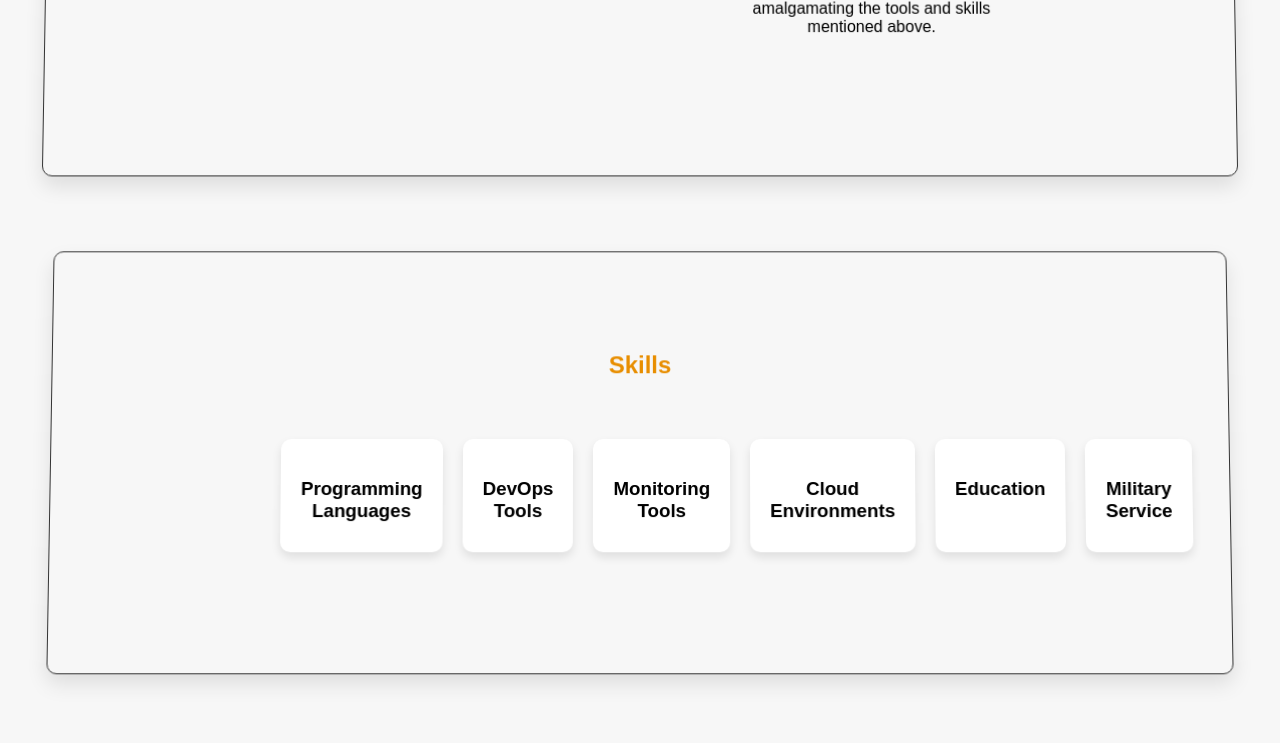
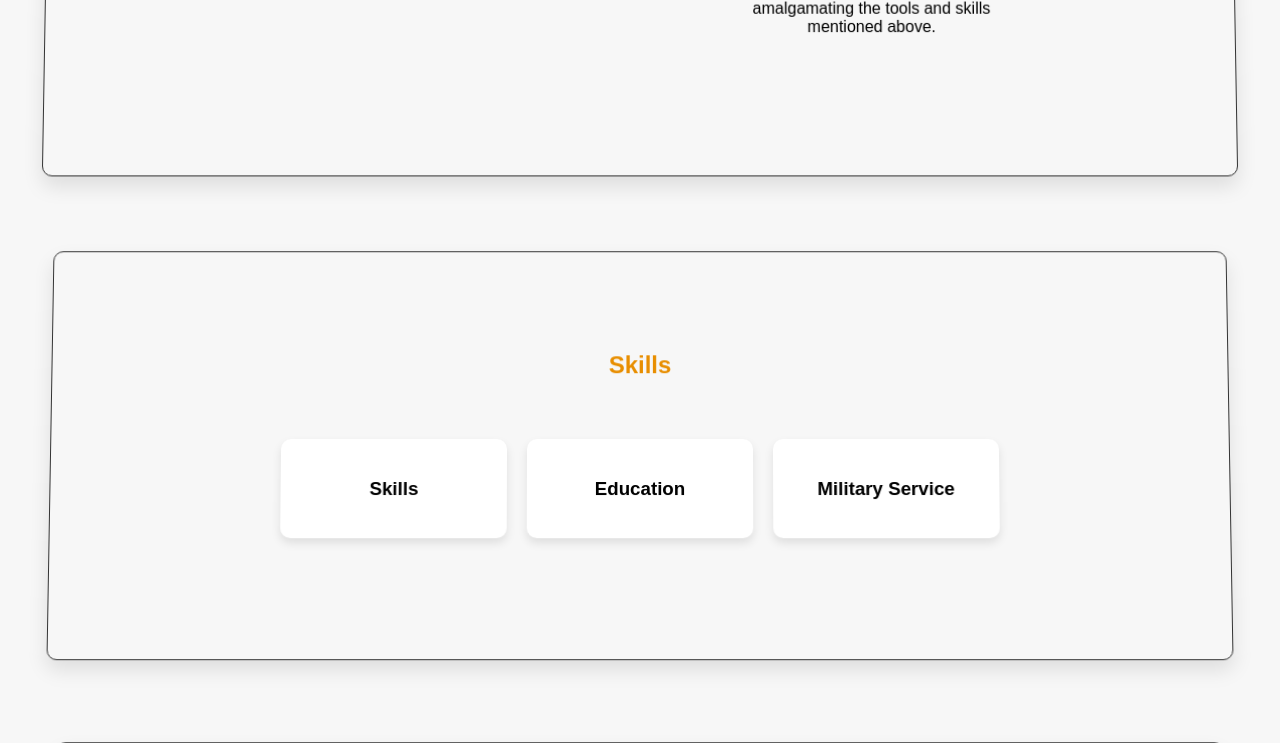
Before and after one commit to yotamdavid/profile_wabsite, a Flask app: page / in a window 1280 px wide. Shown: the part 906-1649 px from the top of the page. Run offline with Flask 2, Linux system fonts and the light colour scheme.

Commit message:
Update index.html

```diff
--- a/web_project/templates/index.html
+++ b/web_project/templates/index.html
@@ -48,17 +48,16 @@
     <section id="skills" class="section">
         <h2>Skills</h2>
         <div class="categories">
-            <div class="category" id="programming-category">
-                <h3 class="category-title">Programming Languages</h3>
+            <div class="category" id="skills-category">
+                <h3>Skills</h3>
                 <div class="category-content">
+                    <h4>Programming Languages</h4>
                     <ul>
-                        <li>Python, Bash, Linux, HTML, CSS, JS</li>
+                        <li>Python Scripting</li>
+                        <!-- ניתן להוסיף כאן שפות תכנות נוספות -->
                     </ul>
-                </div>
-            </div>
-            <div class="category" id="tools-category">
-                <h3 class="category-title">DevOps Tools</h3>
-                <div class="category-content">
+
+                    <h4>DevOps Tools</h4>
                     <ul>
                         <li>Git and GitHub</li>
                         <li>Jenkins</li>
@@ -68,24 +67,19 @@
                         <li>Terraform</li>
                         <li>Helm</li>
                         <li>CI/CD Pipelines</li>
-                        <li>ArgoCD</li>
                     </ul>
-                </div>
-            </div>
-            <div class="category" id="monitoring-category">
-                <h3 class="category-title">Monitoring Tools</h3>
-                <div class="category-content">
+
+                    <h4>Monitoring Tools</h4>
                     <ul>
-                        <li>Prometheus, Grafana</li>
+                        <li>Cloud-Native Monitoring (Prometheus, Grafana)</li>
+                        <!-- ניתן להוסיף כאן כלים נוספים -->
                     </ul>
-                </div>
-            </div>
-            <div class="category" id="cloud-category">
-                <h3 class="category-title">Cloud Environments</h3>
-                <div class="category-content">
+
+                    <h4>Cloud Environments</h4>
                     <ul>
                         <li>AWS and Google Cloud</li>
                         <li>Cloud Tools (AMIs, Security Groups, Load Balancers, etc.)</li>
+                        <!-- ניתן להוסיף כאן סביבות ענן נוספות -->
                     </ul>
                 </div>
             </div>
```
